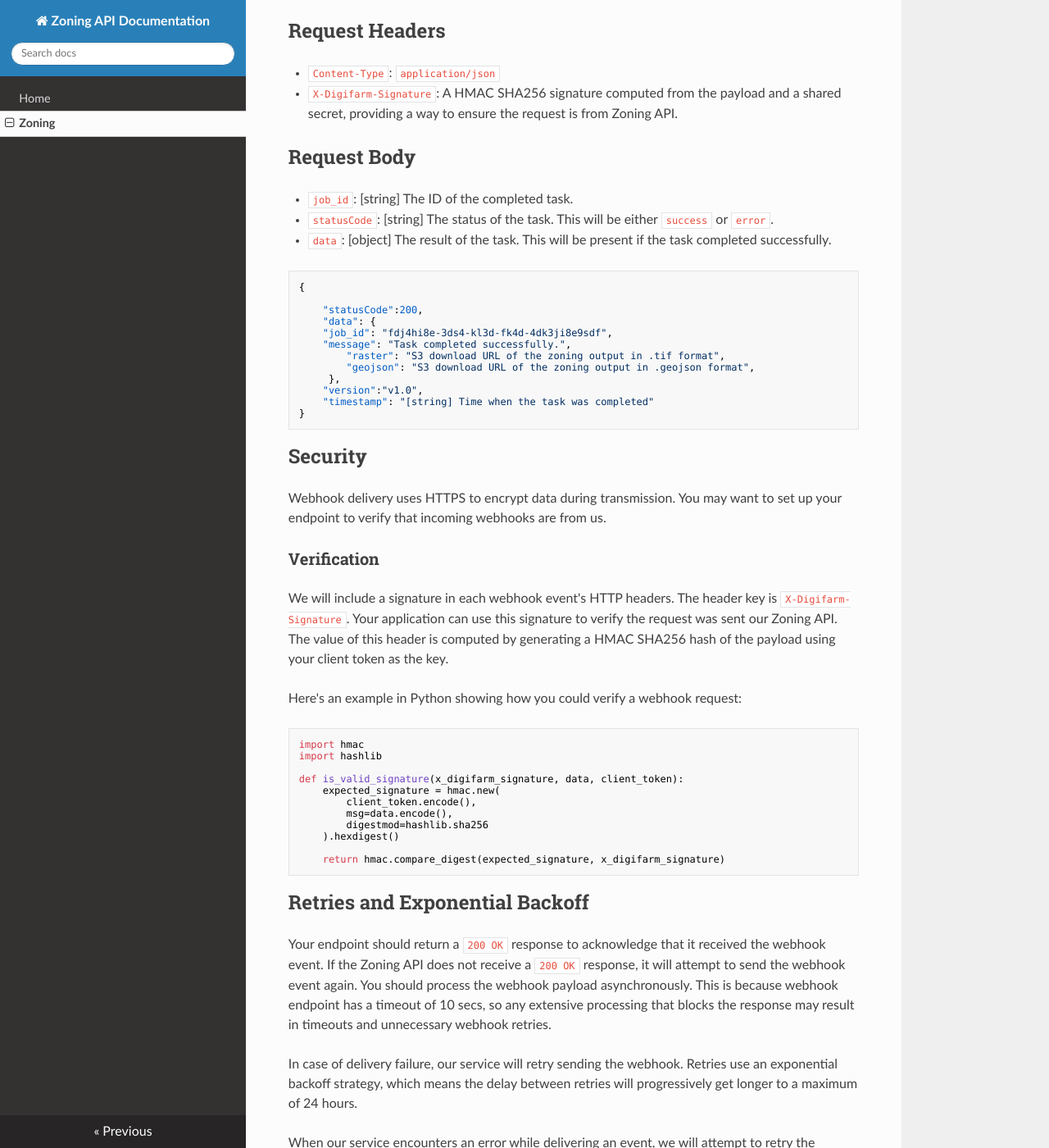
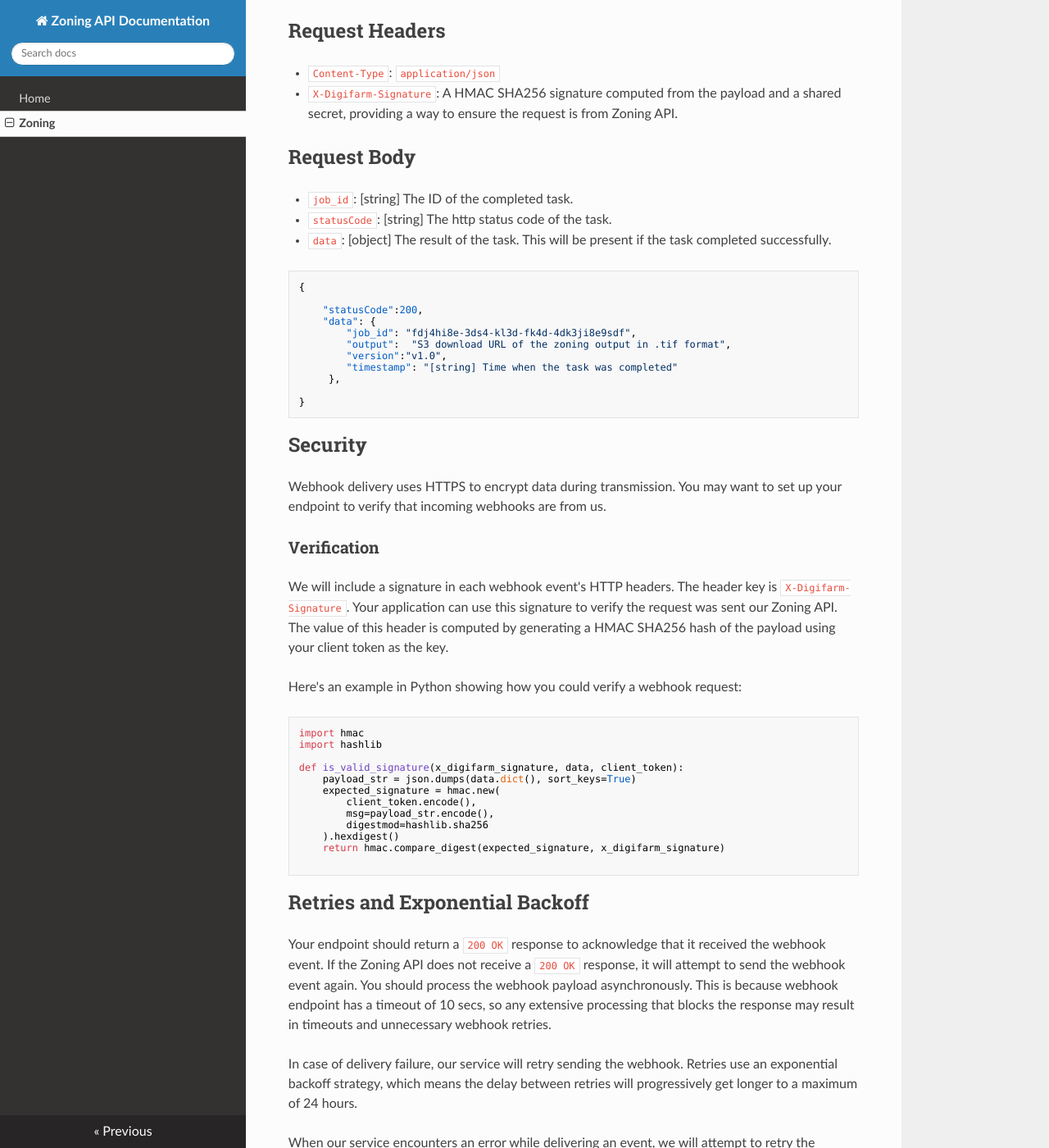
Before and after one commit to fsagini/zoning-api, an MkDocs documentation site: the page built from docs/zoning.md, in a window 1280 px wide and 1400 px high, scrolled down 3482 px. Shown: the whole window at 82% size. Built offline with MkDocs 1.6.1, drawn with Linux system fonts in a browser that asks for light colours; nearby versions of some CDN libraries.

Commit message:
update documentation

````diff
--- a/docs/zoning.md
+++ b/docs/zoning.md
@@ -173,7 +173,7 @@ When a task is completed, a POST request will be sent to the specified `callback
 
 *   `job_id`: \[string\] The ID of the completed task.
 
-*   `statusCode`: \[string\] The status of the task. This will be either `success` or `error`.
+*   `statusCode`: \[string\] The http status code of the task.
 
 *   `data`: \[object\] The result of the task. This will be present if the task completed successfully.
 
@@ -182,13 +182,12 @@ When a task is completed, a POST request will be sent to the specified `callback
 
     "statusCode":200,
     "data": {
-    "job_id": "fdj4hi8e-3ds4-kl3d-fk4d-4dk3ji8e9sdf",
-    "message": "Task completed successfully.",
-    	"raster": "S3 download URL of the zoning output in .tif format",
-    	"geojson": "S3 download URL of the zoning output in .geojson format",
+        "job_id": "fdj4hi8e-3ds4-kl3d-fk4d-4dk3ji8e9sdf",
+        "output":  "S3 download URL of the zoning output in .tif format",
+        "version":"v1.0",
+        "timestamp": "[string] Time when the task was completed"
      },
-    "version":"v1.0",
-    "timestamp": "[string] Time when the task was completed"
+
 }
 ```
 
@@ -207,13 +206,14 @@ import hmac
 import hashlib
 
 def is_valid_signature(x_digifarm_signature, data, client_token):
+    payload_str = json.dumps(data.dict(), sort_keys=True)
     expected_signature = hmac.new(
         client_token.encode(),
-        msg=data.encode(),
+        msg=payload_str.encode(),
         digestmod=hashlib.sha256
     ).hexdigest()
+    return hmac.compare_digest(expected_signature, x_digifarm_signature)
 
-    return hmac.compare_digest(expected_signature, x_digifarm_signature)
 ```
 
 ## Retries and Exponential Backoff
````
